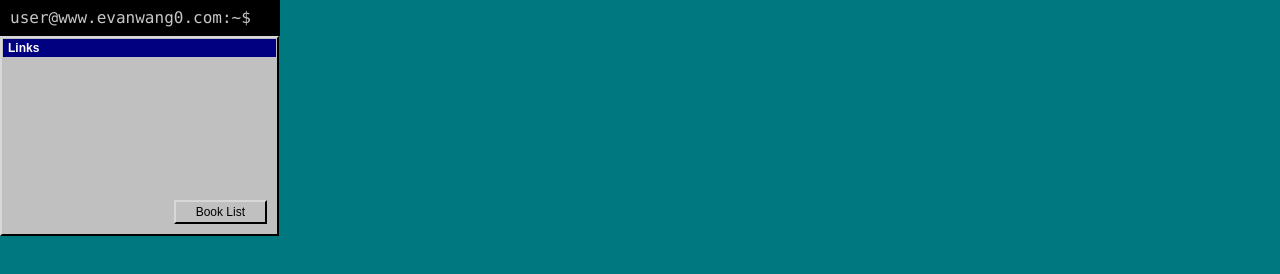
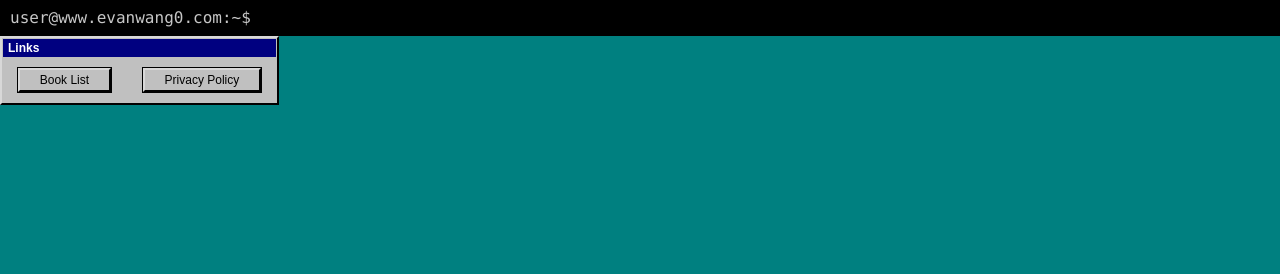
Before and after one commit to evanwang0/website, a website: page www/public/index.html in a window 1280 px wide. Drawn offline with Linux system fonts and the light colour scheme.

Commit message:
Windows 95 Buttons and URI tweaks

```diff
--- a/www/public/index.html
+++ b/www/public/index.html
@@ -1,8 +1,10 @@
 <!DOCTYPE html>
 <html>
   <head>
-    <title>~</title>
-    <meta name="viewport" content="width=device-width, initial-scale=1">
+    <title>~/index.html</title>
+    <meta charset="utf-8" />
+    <meta http-equiv="content-type" content="text/html; charset=utf-8" />
+    <meta name="viewport" content="width=device-width, initial-scale=1" />
     <style>
       * {
         box-sizing: border-box;
@@ -52,9 +54,10 @@
         border-spacing: 0;
       }
 
-      h1 {
+      .title {
         display: inline-block;
         padding: 10px;
+        width: 100%;
         background-color: black;
         font-size: 16px;
         font-family: "Andale Mono", "Lucida Console", monospace;
@@ -79,18 +82,22 @@
       }
 
       body {
-        background-color: rgb(0, 120, 127)
+        background-color: #008080;
+      }
+
+      .links ul {
+        display: flex;
+        justify-content: space-around;
       }
 
       .windows95-window {
         position: relative;
         display: inline-block;
-        width: 279px;
-        height: 200px;
         border-top: 2px outset rgb(216, 216, 216);
         border-right: 2px outset rgb(4, 4, 4);
         border-bottom: 2px outset rgb(4, 4, 4);
         border-left: 2px outset rgb(216, 216, 216);
+        width: 279px;
         background-color: rgb(192, 192, 192);
       }
 
@@ -106,31 +113,74 @@
         color: white;
       }
 
+      .windows95-content {
+        margin: 10px 0;
+      }
+
       .windows95-button {
+        position: relative;
+        display: inline-block;
+        border: solid 1px black;
+        padding: 6px 22px;
+        background-color: rgb(192, 192, 192);
+        font-size: 12px;
+        font-family: "MS Sans Serif", "Microsoft MS Sans Serif", "Microsoft Sans Serif", sans-serif;
+        font-weight: lighter;
+        text-decoration: none;
+        color: black;
+      }
+
+      .windows95-button:focus {
+        outline: none;
+      }
+
+      .windows95-button::before {
+        content: "";
         position: absolute;
-        display: inline-block;
-        bottom: 10px;
-        right: 10px;
-        background-color: rgb(192, 192, 192);
-        font-family: "MS Sans Serif", "Microsoft MS Sans Serif", "Microsoft Sans Serif", sans-serif;
-        font-size: 12px;
-        font-weight: lighter;
-        padding: 4px 20px;
+        top: 0;
+        right: 0;
+        bottom: 0;
+        left: 0;
         border-top: 2px outset rgb(216, 216, 216);
         border-right: 2px outset rgb(4, 4, 4);
         border-bottom: 2px outset rgb(4, 4, 4);
         border-left: 2px outset rgb(216, 216, 216);
-        color: black;
-        text-decoration: none;
+      }
+
+      .windows95-button:active:hover::before {
+        border-top: 2px inset rgb(216, 216, 216);
+        border-right: 2px inset rgb(4, 4, 4);
+        border-bottom: 2px inset rgb(4, 4, 4);
+        border-left: 2px inset rgb(216, 216, 216);
+      }
+
+      .windows95-button::after {
+        content: "";
+        position: absolute;
+      }
+
+      .windows95-button:active:hover::after, .windows95-button:focus::after {
+        content: "";
+        position: absolute;
+        top: 3px;
+        right: 3px;
+        bottom: 3px;
+        left: 3px;
+        border: dotted 1px black;
       }
     </style>
   </head>
   <body>
-    <header><h1>user@www.evanwang0.com:~$ <span class="blink">█</span></h1></header>
+    <header><h1 class="title">user@www.evanwang0.com:~$ <span class="blink">█</span></h1></header>
     <main>
-      <nav class="windows95-window">
+      <nav class="windows95-window links">
         <h2 class="windows95-title">Links</h2>
-        <a class="windows95-button">Book List</a>
+        <div class="windows95-content">
+          <ul>
+            <li><a class="windows95-button" href="/book-list.html">Book List</a></li>
+            <li><a class="windows95-button" href="/privacy-policy.html">Privacy Policy</a></li>
+          </ul>
+        </div>
       </nav>
     </main>
   </body>
--- a/www/server.js
+++ b/www/server.js
@@ -1,6 +1,7 @@
 const express = require("express");
+const app = express();
 
-const app = express();
 app.disable('x-powered-by');
+app.use(/^\/$/, (req, res, next) => res.redirect(302, "/index.html"));
 app.use(express.static("public"));
 app.listen(8080);
```
Also changed, not shown: www/public/book-list.html (added, +17 -0 lines), www/public/privacy-policy.html (added, +18 -0 lines), www/public/books/index.html (deleted), 1 other file.
